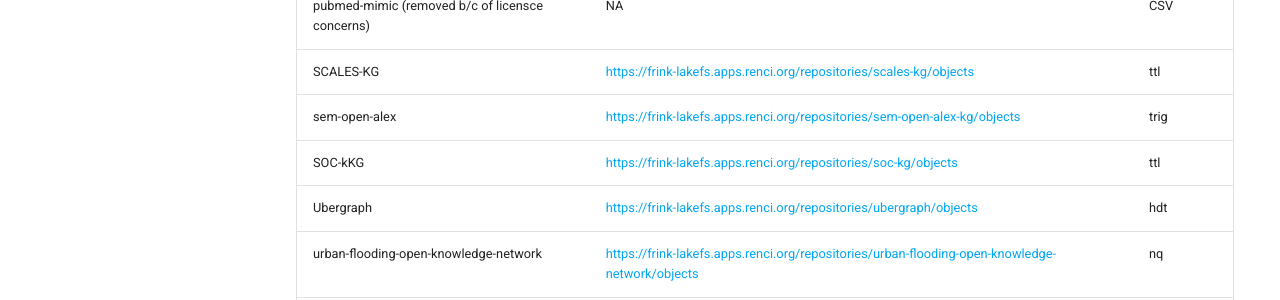
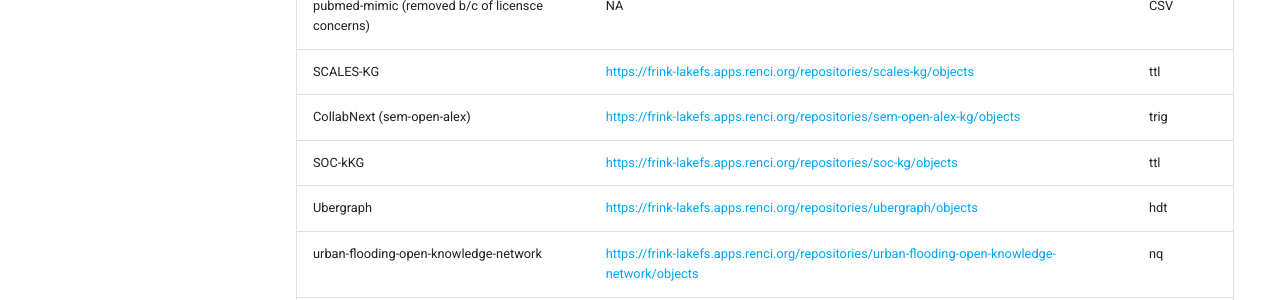
Before and after one commit to frink-okn/frink-landing-zone, an MkDocs documentation site: the page built from docs/okn/kgstatus.md, in a window 1280 px wide and 939 px high. Shown: the part 421-721 px from the top of the window. Built offline with MkDocs 1.6.1 and Material for MkDocs 9.7.7, drawn with Linux system fonts in a browser that asks for light colours; comment, search, counter and statistics services are not loaded.

Commit message:
"CollabNext"

```diff
--- a/docs/okn/kgstatus.md
+++ b/docs/okn/kgstatus.md
@@ -6,7 +6,7 @@
 | BioBricks-ice-KG                                 | [https://frink-lakefs.apps.renci.org/repositories/biobricks-ice-kg/objects](https://frink-lakefs.apps.renci.org/repositories/biobricks-ice-kg/objects)                                           | N/A    |
 | pubmed-mimic  (removed b/c of licensce concerns) | NA                                                   | CSV    |
 | SCALES-KG                                        | [https://frink-lakefs.apps.renci.org/repositories/scales-kg/objects](https://frink-lakefs.apps.renci.org/repositories/scales-kg/objects)                                                         | ttl    |
-| sem-open-alex                                    | [https://frink-lakefs.apps.renci.org/repositories/sem-open-alex-kg/objects](https://frink-lakefs.apps.renci.org/repositories/sem-open-alex-kg/objects)                                           | trig   |
+| CollabNext (sem-open-alex)                                    | [https://frink-lakefs.apps.renci.org/repositories/sem-open-alex-kg/objects](https://frink-lakefs.apps.renci.org/repositories/sem-open-alex-kg/objects)                                           | trig   |
 | SOC-kKG                                           | [https://frink-lakefs.apps.renci.org/repositories/soc-kg/objects](https://frink-lakefs.apps.renci.org/repositories/soc-kg/objects)                                                               | ttl   |
 | Ubergraph                                        | [https://frink-lakefs.apps.renci.org/repositories/ubergraph/objects](https://frink-lakefs.apps.renci.org/repositories/ubergraph/objects)                                                         | hdt    |
 | urban-flooding-open-knowledge-network            | [https://frink-lakefs.apps.renci.org/repositories/urban-flooding-open-knowledge-network/objects](https://frink-lakefs.apps.renci.org/repositories/urban-flooding-open-knowledge-network/objects) | nq     |
```
